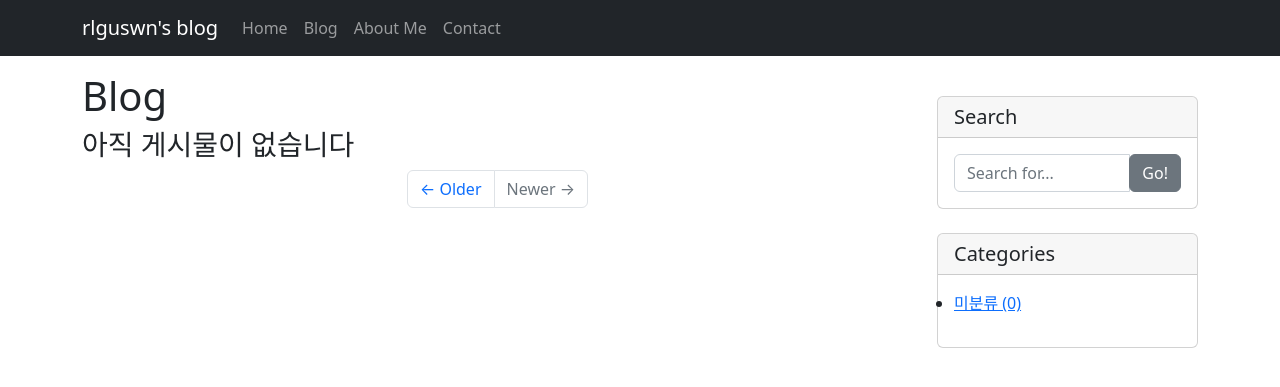
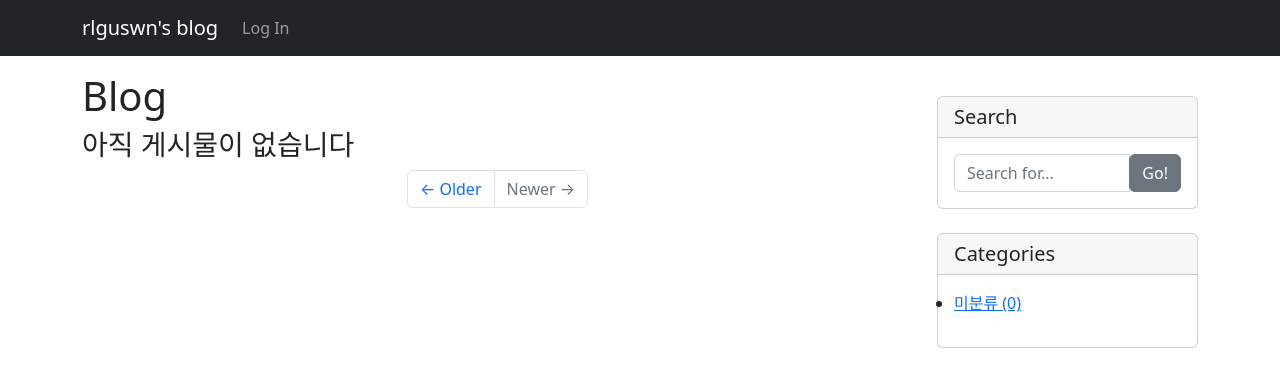
Before and after one commit to rlguswn/django_first_web, a Django app: page /blog/ in a window 1280 px wide. Shown: the top 387 px of the page. Run offline with Django 4.2, Linux system fonts and the light colour scheme; data that the repository does not hold is empty; some libraries are stand-ins or nearby versions.

Commit message:
Add google login function

```diff
--- a/blog/templates/blog/navbar.html
+++ b/blog/templates/blog/navbar.html
@@ -1,3 +1,5 @@
+{% load socialaccount %}
+
   <nav class="navbar navbar-expand-lg navbar-dark bg-dark fixed-top">
     <div class="container">
       <a class="navbar-brand" href="/">rlguswn's blog</a>
@@ -6,18 +8,20 @@
       </button>
       <div class="collapse navbar-collapse" id="navbarResponsive">
         <ul class="navbar-nav ml-auto">
-          <li class="nav-item active">
-            <a class="nav-link" href="/">Home</a>
-          </li>
-          <li class="nav-item">
-            <a class="nav-link" href="/blog/">Blog</a>
-          </li>
-          <li class="nav-item">
-            <a class="nav-link" href="/about_me/">About Me</a>
-          </li>
-          <li class="nav-item">
-            <a class="nav-link" href="/">Contact</a>
-          </li>
+            {% if user.is_authenticated %}
+                <li class="nav-item dropdown">
+                    <a class="nav-link dropdown-toggle" href="#" id="navbarDropdownMenuLink" role="button" data-toggle="dropdown" aria-haspopup="true" aria-expanded="false">
+                        {{ user.username }}
+                    </a>
+                    <div coass="dropdown-menu" aria-labelledby="navbarDropdownMenuLink">
+                        <a class="dropdown-item" href="/accounts/logout/">Log Out</a>
+                    </div>
+                </li>
+            {% else %}
+                <li class="nav-item">
+                    <a class="nav-link" href="#" data-toggle="modal" data-target="#loginModal">Log In</a>
+                </li>
+            {% endif %}
         </ul>
       </div>
     </div>
@@ -37,7 +41,7 @@
                 <div class="modal-body">
                     <div class="row">
                         <div class="col-md-6">
-                            <button type="button" class="btn btn-outline-dark btn-block btn-sm "><i class="fab fa-google"></i>&nbsp&nbsp Log in with Google</button>
+                            <a role="button" class="btn btn-outline-dark btn-block btn-sm " href="{% provider_login_url 'google' %}"><i class="fab fa-google"></i>&nbsp&nbsp Log in with Google</a>
                             <button type="button" class="btn btn-outline-dark btn-block btn-sm "><i class="far fa-envelope"></i>&nbsp&nbsp Log in with E-mail</button>
                         </div>
                         <div class="col-md-6">
--- a/django_first_web/urls.py
+++ b/django_first_web/urls.py
@@ -22,6 +22,7 @@ urlpatterns = [
     path('blog/', include('blog.urls')),
     path('admin/', admin.site.urls),
     path('markdownx/', include('markdownx.urls')),
+    path('accounts/', include('allauth.urls')),
     path('', include('single_pages.urls')),
 ]
 
```
Also changed, not shown: django_first_web/settings.py (+16 -0 lines).
